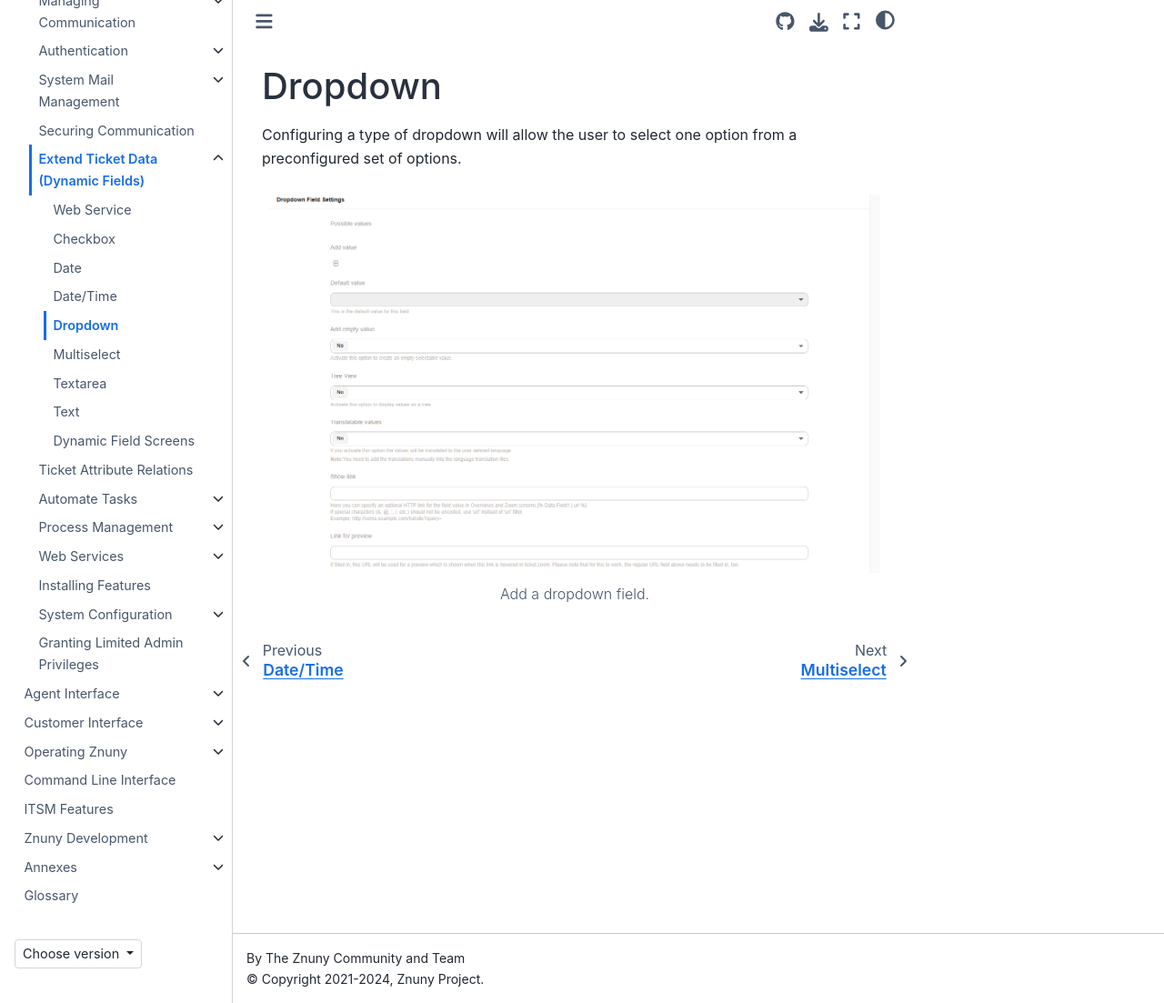
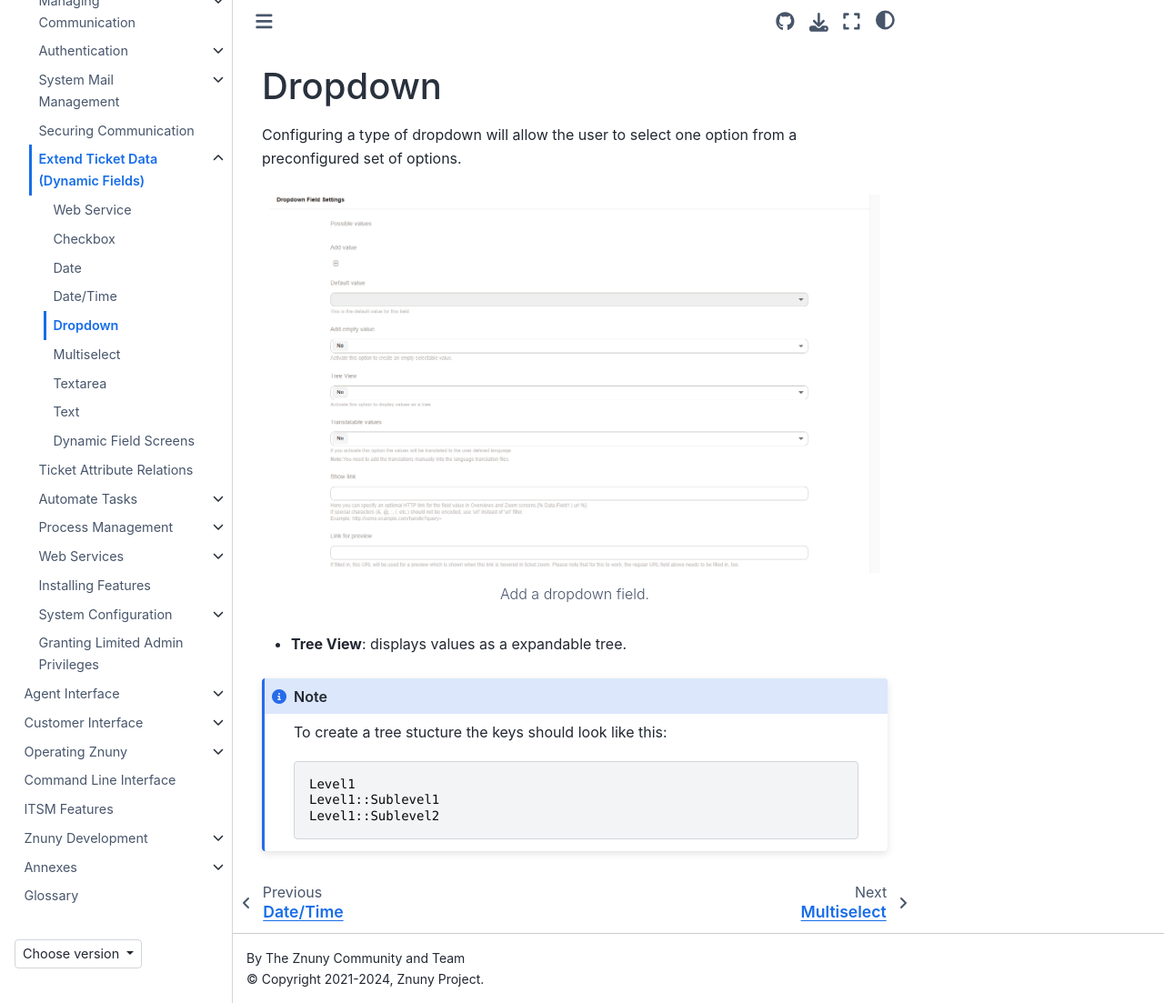
Before and after one commit to znuny/manual, a Sphinx documentation site: the page built from source/admin/dynamicfields/dropdown.rst, in a window 1280 px wide and 1103 px high. Shown: the whole window at 91% size. Built offline with Sphinx 7.4.7 and the Sphinx Book theme 1.1.4, drawn with Linux system fonts in a browser that asks for light colours.

Commit message:
Update dropdown.rst

```diff
--- a/source/admin/dynamicfields/dropdown.rst
+++ b/source/admin/dynamicfields/dropdown.rst
@@ -6,3 +6,15 @@
 .. figure:: images/dynamicfield_dropdown.png
 
     Add a dropdown field.
+
+- **Tree View**: displays values as a expandable tree.
+
+.. note::
+
+    To create a tree stucture the keys should look like this:
+
+    .. code-block::
+
+        Level1
+        Level1::Sublevel1
+        Level1::Sublevel2
```
